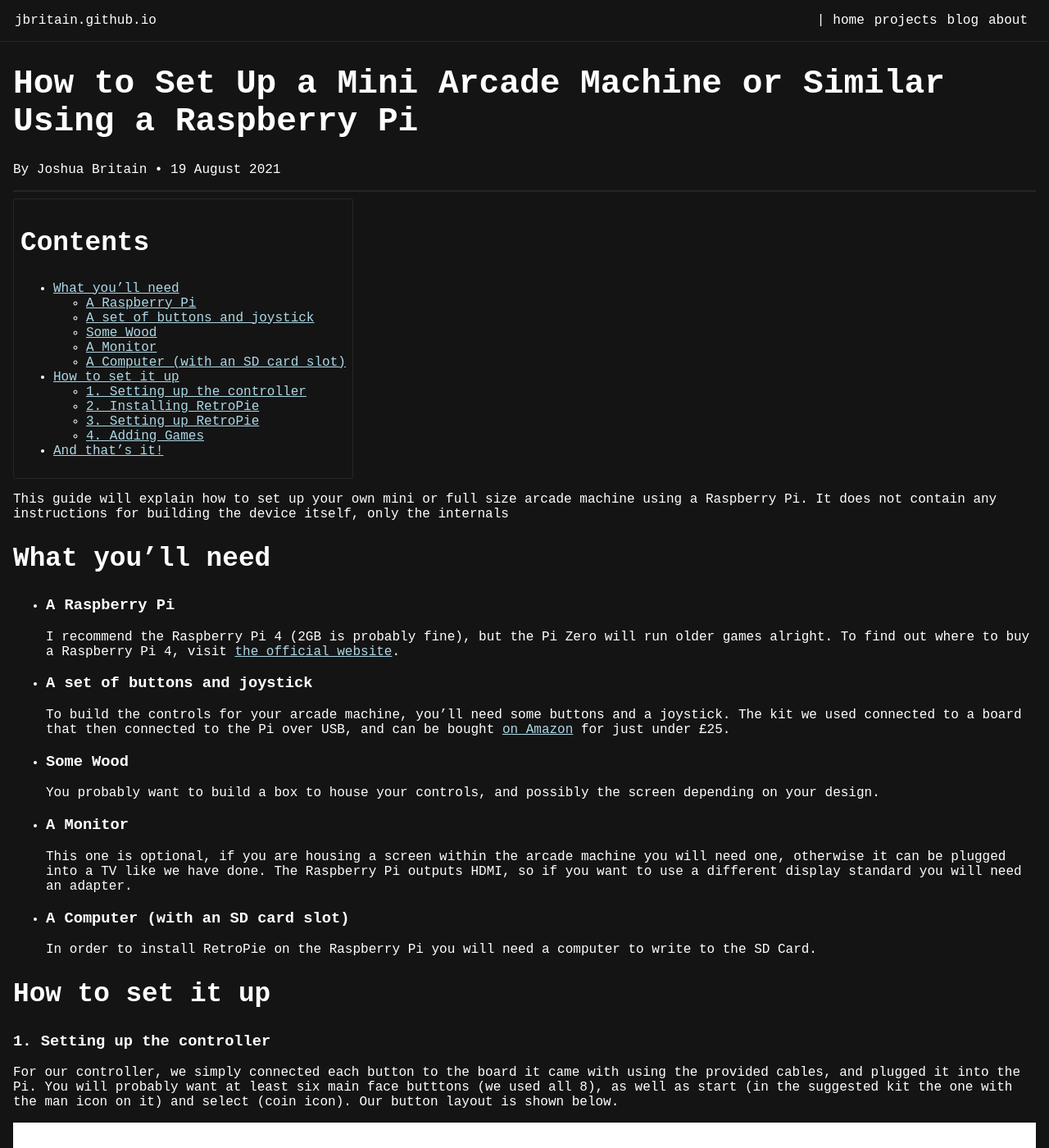
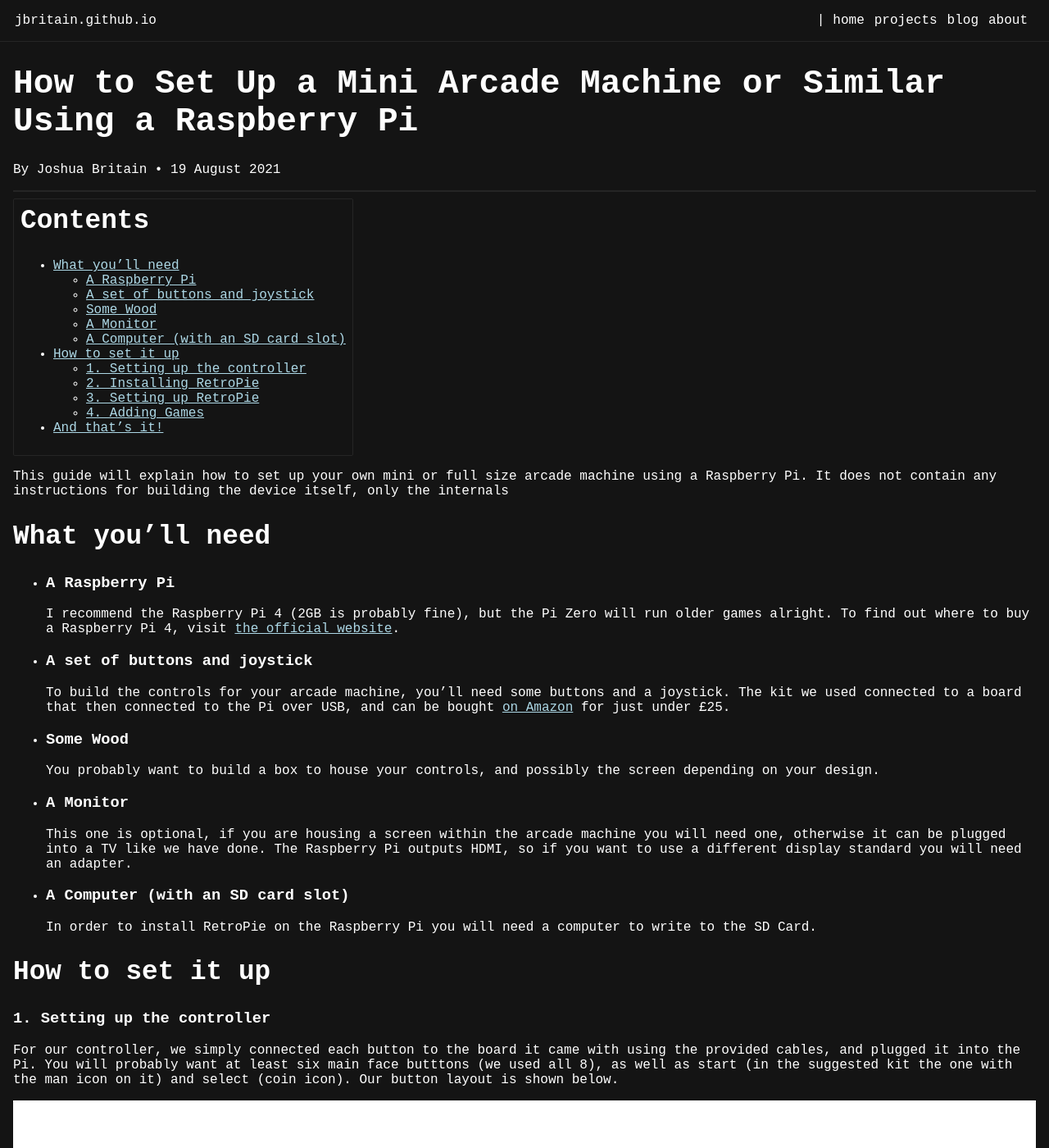
Before and after one commit to jbritain/jbritain.github.io, a Jekyll site: the page built from _posts/2021-08-19-build-a-mini-arcade-machine.md, in a window 1280 px wide and 1400 px high. Shown: the whole window at 82% size. Built offline with Jekyll 4.4.1, drawn with Linux system fonts in a browser that asks for light colours; some of the changed text lies outside the part shown.

Commit message:
couple changes

```diff
--- a/_posts/2021-08-19-build-a-mini-arcade-machine.md
+++ b/_posts/2021-08-19-build-a-mini-arcade-machine.md
@@ -57,7 +57,7 @@
 
 In order to install games on your arcade machine, you will need to get the ROMs for them. Legally you should dump the games you own and only play them but of course I do not own classic arcade machines and so instead googled for example, "space invaders arcade ROM". In order to install the games, you have a few options:
 
-- Connect your Pi to your network and access it by typing `\\RETROPIE` into the address bar [WINDOWS ONLY]
+- Connect your Pi to your network and access it by typing `\\RETROPIE` into the address bar [WINDOWS ONLY] [(Instructions for connecting to wifi)](https://retropie.org.uk/docs/Wifi/)
 - Insert a USB drive into the Pi with the ROMs and transfer them. I haven't had an opportunity to try this but a Google search will probably tell you how.
 
 Either way, you then place your ROM in the appropriate subfolder of 'roms', for example arcade games will go in the 'arcade' folder.
--- a/css/main.css
+++ b/css/main.css
@@ -132,3 +132,7 @@
     flex-wrap: wrap;
     align-content: flex-start;
 }
+
+.card *:first-child {
+    margin-top: 0px;
+}
```
